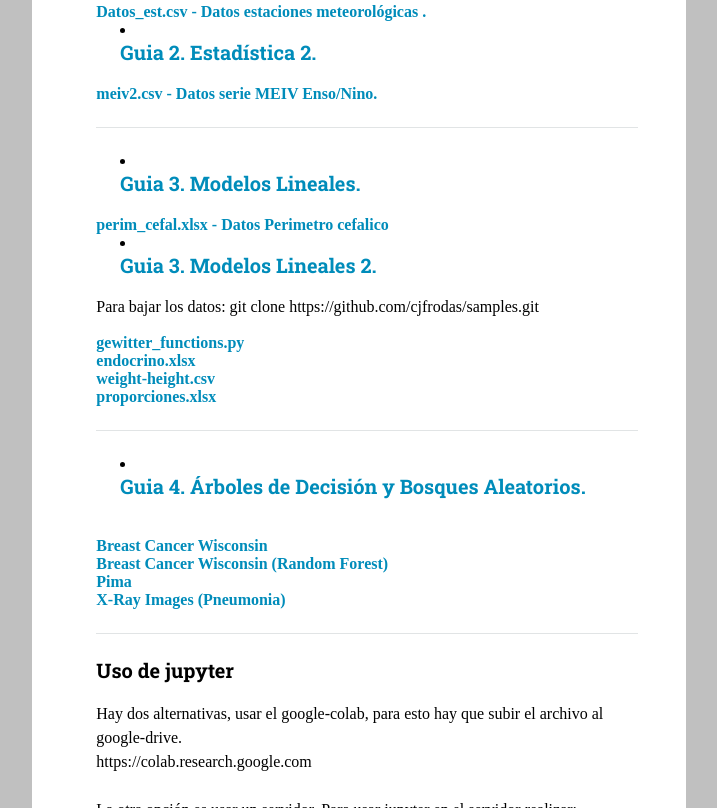
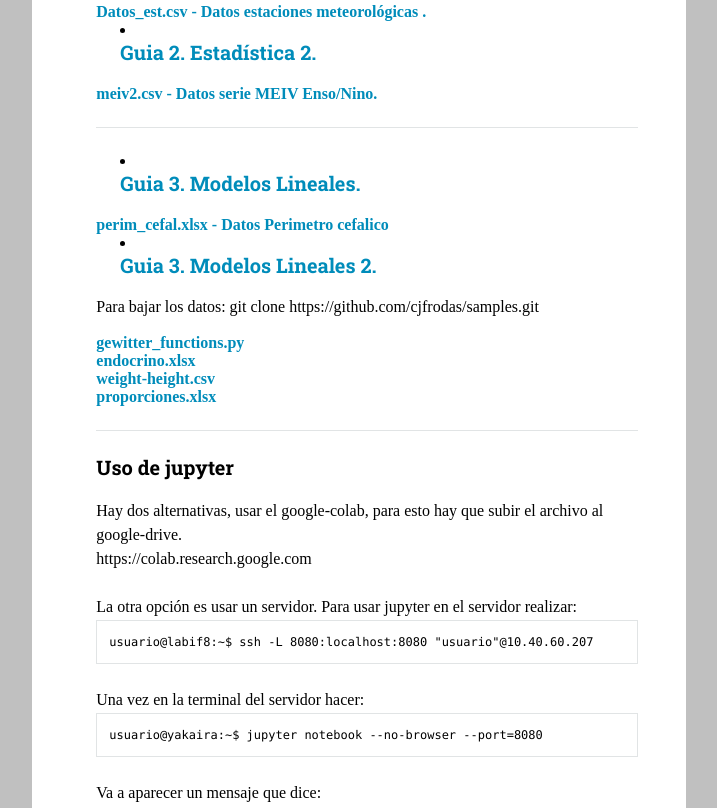
Before and after one commit to ml-unne/ml-unne.github.io, a plain HTML site: page practicas.html in a window 1280 px wide. Shown: the part 430-1238 px from the top of the page, without its empty margins (281-998 px from the left). Drawn offline with Linux system fonts and the light colour scheme.

Commit message:
Update practicas.html

```diff
--- a/practicas.html
+++ b/practicas.html
@@ -69,14 +69,7 @@ Para bajar los datos: git clone https://github.com/cjfrodas/samples.git<br>
 <A HREF="dat/weight-height.csv">  weight-height.csv </a><br>
 <A HREF="dat/proporciones.xlsx">  proporciones.xlsx </a><br>
 
-<hr>
 
-<li> <h3><A HREF="doc/Iris_1.ipynb" target="_blank"> Guia 4. Árboles de Decisión y Bosques Aleatorios. </a><br></li>
-<br>
-<A HREF="doc/Arboles_clasificacion(cancer).ipynb" target="_blank">  Breast Cancer Wisconsin </a><br>
-<A HREF="doc/Arboles_clasificacion(cancer_RandomForest).ipynb" target="_blank">  Breast Cancer Wisconsin (Random Forest) </a><br>
-<A HREF="doc/Arboles_clasificacion(extra-pima).ipynb" target="_blank" >  Pima </a><br>
-<A HREF="doc/Deteccion_de_neumonia(extra-para_la_clase).ipynb" target="_blank">  X-Ray Images (Pneumonia) </a><br>
 
 <hr>
 <ul>
```
